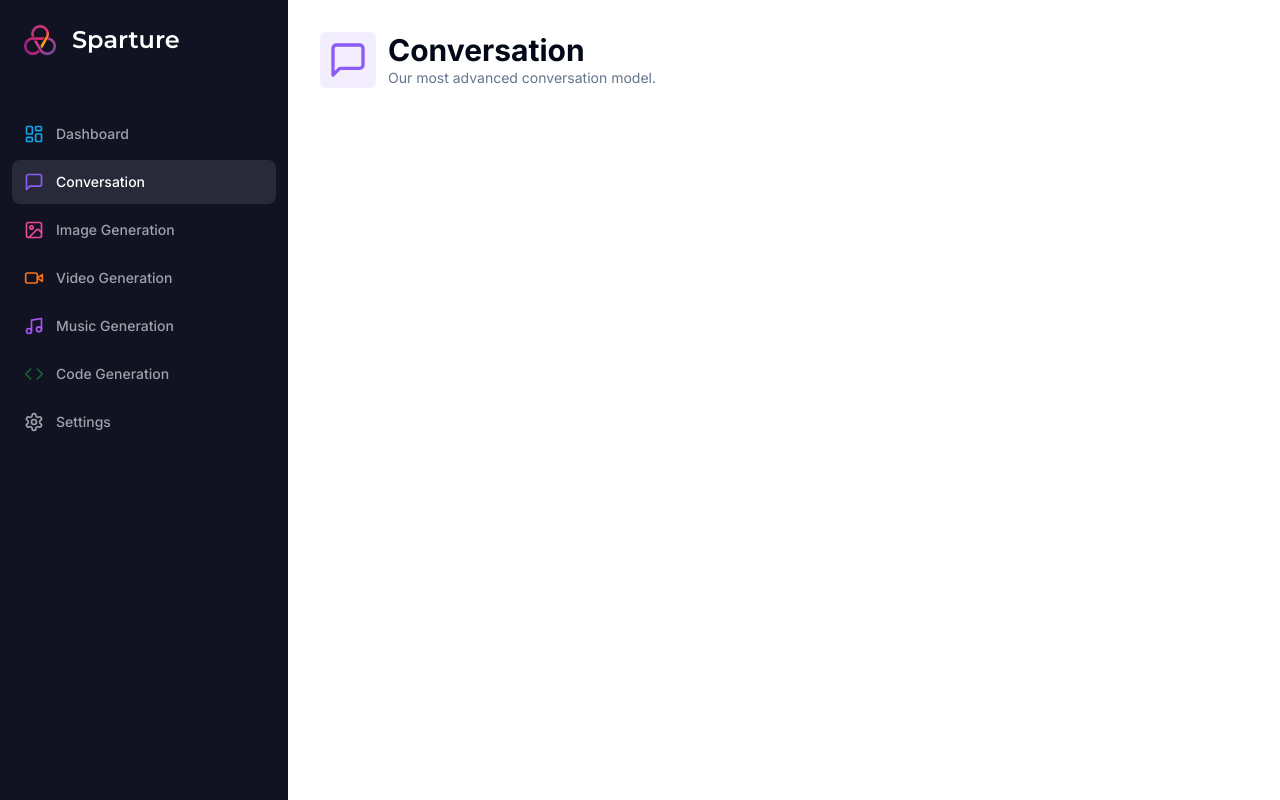
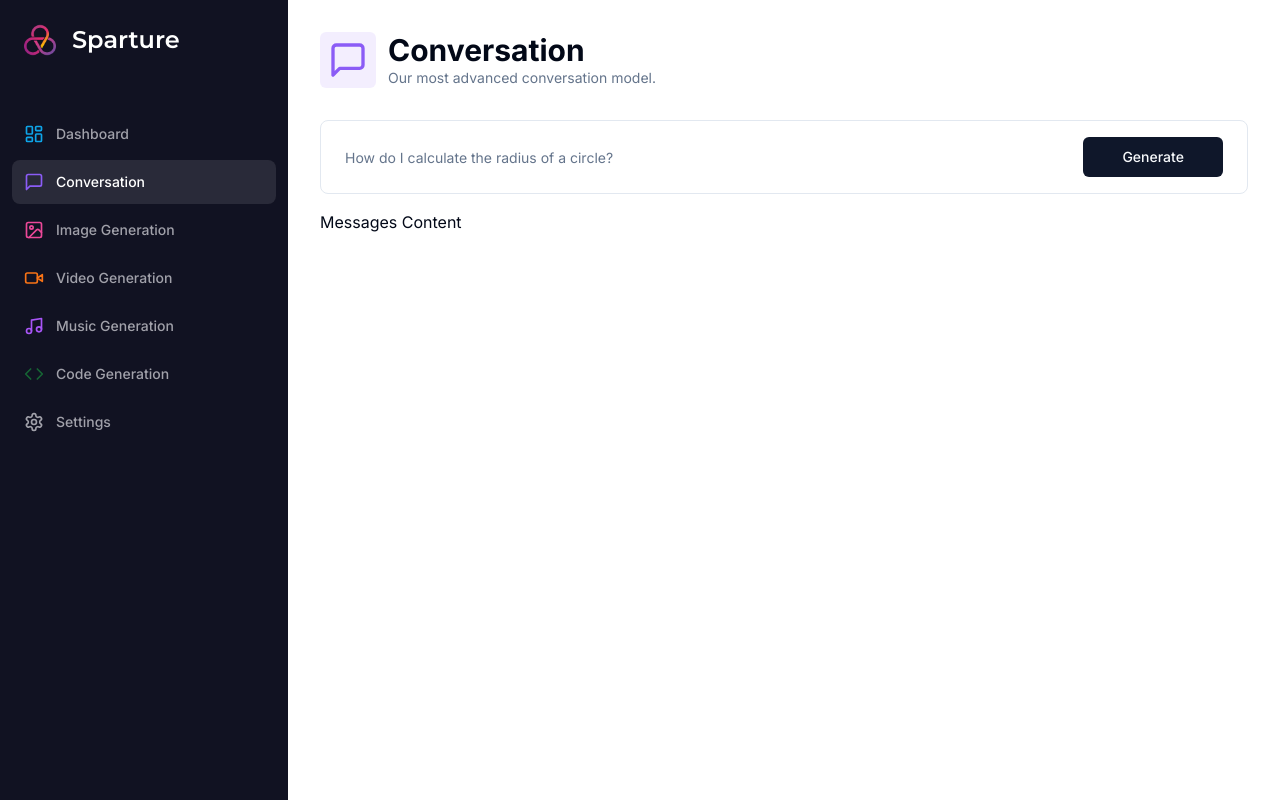
Before and after one commit to rejaulrasel/AI-Saas-Project, a Next.js app: page /conversation in a window 1280 px wide. Built offline with nearby package versions, Linux system fonts and the light colour scheme.

Commit message:
complte conversation ui

```diff
--- a/app/(dashboard)/(routes)/conversation/page.tsx
+++ b/app/(dashboard)/(routes)/conversation/page.tsx
@@ -7,6 +7,9 @@
 import { useForm } from 'react-hook-form';
 import { zodResolver } from "@hookform/resolvers/zod";
 import { formSchema } from "./constants";
+import { Form, FormControl, FormField, FormItem } from "@/components/ui/form";
+import { Input } from "@/components/ui/input";
+import { Button } from "@/components/ui/button";
 
 
 const ConversationPage = () => {
@@ -18,6 +21,12 @@
         }
     })
 
+    const isLoading = form.formState.isSubmitting;
+    const onSubmit = async (values: z.infer<typeof formSchema>) => {
+        console.log(values)
+    }
+
+
     return (
         <div>
             <Heading
@@ -28,7 +37,47 @@
                 bgColor="bg-violet-500/10"
             />
             <div className="px-4 lg:px-8">
-
+                <div>
+                    <Form {...form}>
+                    <form
+              onSubmit={form.handleSubmit(onSubmit)}
+              className="
+                rounded-lg
+                border
+                w-full
+                p-4
+                px-3
+                md:px-6
+                focus-within:shadow-sm
+                grid
+                grid-cols-12
+                gap-2
+              "
+            >
+              <FormField
+                name="prompt"
+                render={({ field }) => (
+                  <FormItem className="col-span-12 lg:col-span-10">
+                    <FormControl className="m-0 p-0">
+                      <Input
+                        className="border-0 outline-none focus-visible:ring-0 focus-visible:ring-transparent"
+                        disabled={isLoading}
+                        placeholder="How do I calculate the radius of a circle?"
+                        {...field}
+                      />
+                    </FormControl>
+                  </FormItem>
+                )}
+              />
+              <Button className="col-span-12 lg:col-span-2 w-full" type="submit" disabled={isLoading} size="icon">
+                Generate
+              </Button>
+            </form>
+                    </Form>
+                </div>
+                <div className="space-y-4 mt-4">
+                    Messages Content
+                </div>
             </div>
         </div>
     );
--- /dev/null
+++ b/components/ui/input.tsx
@@ -0,0 +1,25 @@
+import * as React from "react"
+
+import { cn } from "@/lib/utils"
+
+export interface InputProps
+  extends React.InputHTMLAttributes<HTMLInputElement> {}
+
+const Input = React.forwardRef<HTMLInputElement, InputProps>(
+  ({ className, type, ...props }, ref) => {
+    return (
+      <input
+        type={type}
+        className={cn(
+          "flex h-10 w-full rounded-md border border-input bg-background px-3 py-2 text-sm ring-offset-background file:border-0 file:bg-transparent file:text-sm file:font-medium placeholder:text-muted-foreground focus-visible:outline-none focus-visible:ring-2 focus-visible:ring-ring focus-visible:ring-offset-2 disabled:cursor-not-allowed disabled:opacity-50",
+          className
+        )}
+        ref={ref}
+        {...props}
+      />
+    )
+  }
+)
+Input.displayName = "Input"
+
+export { Input }
```
Lines whose indentation alone changed are shown as unchanged.
